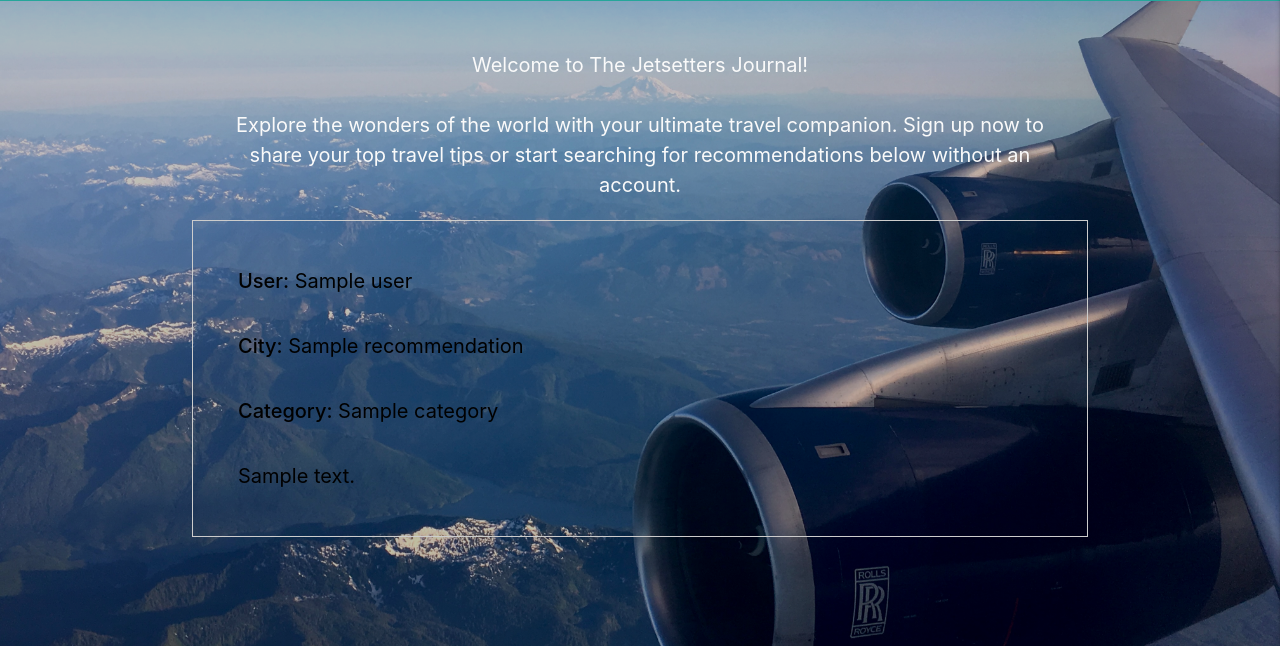
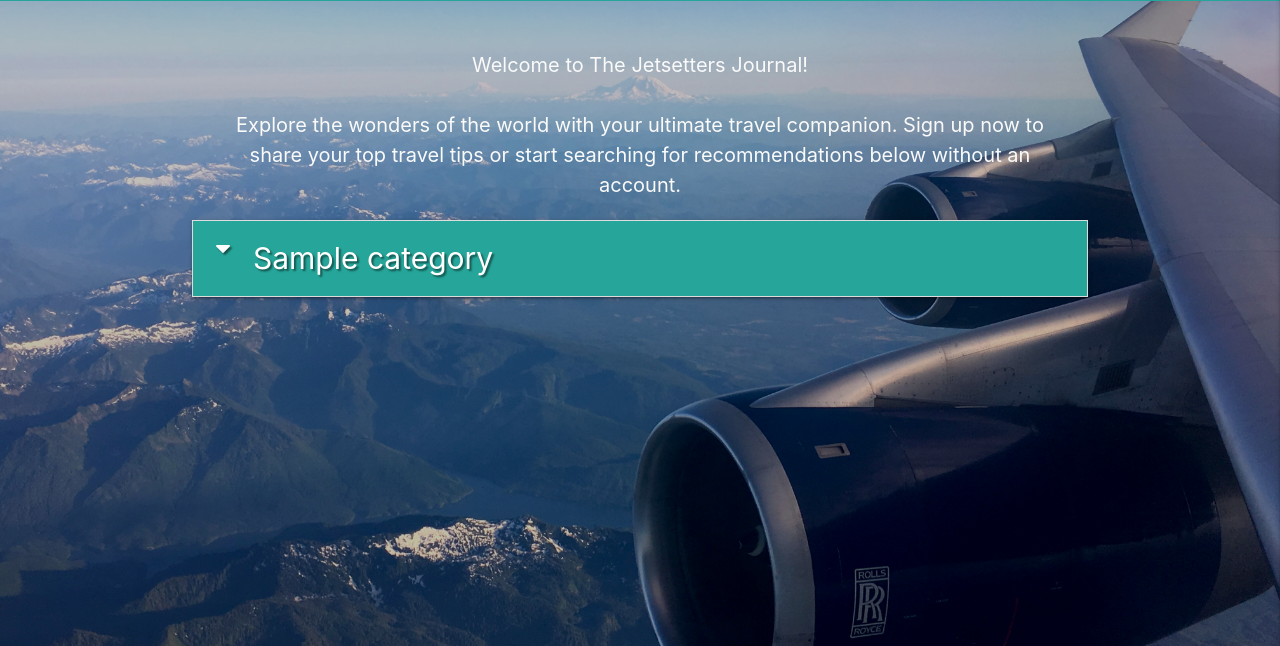
Before and after one commit to sian504/jetsetters-journal, a Flask app: template templates/home_page.html in a window 1280 px wide. Shown: the part 154-800 px from the top of the page. Run offline with Flask 2, Linux system fonts and the light colour scheme; the template is opened without the code that fills it: most values are stand-ins (such as "Sample title", 1, 10 or a date in 2020); one stand-in notice (Sample message) is shown; some libraries are stand-ins or nearby versions.

Commit message:
Styled and organised the recs rendering to the home page

```diff
--- a/app.py
+++ b/app.py
@@ -31,7 +31,16 @@ def home_page():
         city_name = default_location.get("name", "")
         recommendation["city_name"] = city_name
 
-    return render_template("home_page.html", recommendations=recommendations)
+    # Group recommendations by category
+    grouped_recommendations = {}
+    for recommendation in recommendations:
+        category = recommendation.get('category')
+        if category not in grouped_recommendations:
+            grouped_recommendations[category] = []
+        grouped_recommendations[category].append(recommendation)
+
+
+    return render_template("home_page.html", recommendations=recommendations, grouped_recommendations=grouped_recommendations)
 
 
 @app.route("/register", methods=["GET", "POST"])
--- a/templates/home_page.html
+++ b/templates/home_page.html
@@ -11,13 +11,24 @@
     </p>
 </div>
 <div>
-    <ul class="recommendation-list">
-        {% for recommendation in recommendations %}
+    <ul class="collapsible">
+        {% for category, recommendations in grouped_recommendations.items() %}
             <li>
-                <p class="view-text"><strong>User:</strong> {{ recommendation.user }}</p>
-                <p class="view-text"><strong>City:</strong> {{ recommendation.city_name }}</p>
-                <p class="view-text"><strong>Category:</strong> {{ recommendation.category }}</p>
-                <p class="view-text">{{ recommendation.comment }}</p>
+                <div class="collapsible-header white-text teal lighten-1 text-shadow">
+                    <i class="fas fa-caret-down"></i>
+                    {{ category }}
+                </div>
+                <div class="collapsible-body">
+                    <ul class="recommendation-list">
+                        {% for recommendation in recommendations %}
+                            <li>
+                                <p class="view-text"><strong>User:</strong> {{ recommendation.user }}</p>
+                                <p class="view-text"><strong>City:</strong> {{ recommendation.city_name }}</p>
+                                <p class="view-text">{{ recommendation.comment }}</p>
+                            </li>
+                        {% endfor %}
+                    </ul>
+                </div>
             </li>
         {% endfor %}
     </ul>
```
